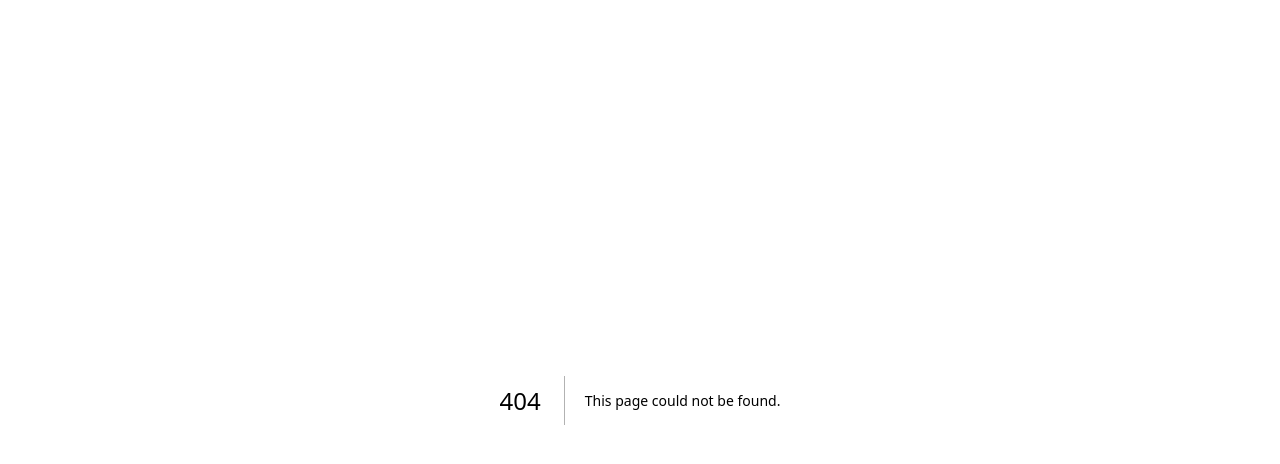
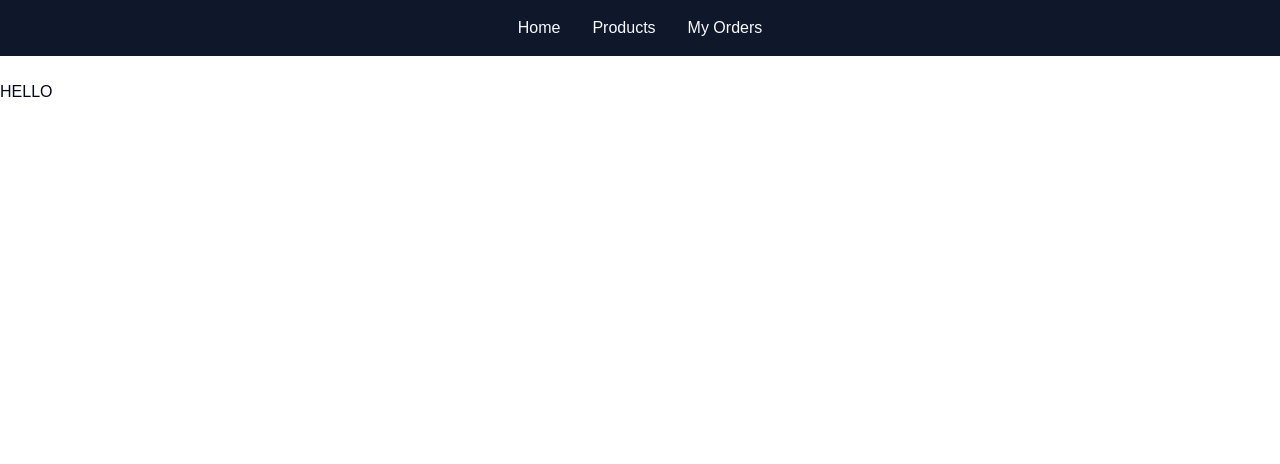
Before and after one commit to FrischSticks/eCommApp, a Next.js app: page /products/1/purchase in a window 1280 px wide. Before the commit this address had no page. Shown: the top 464 px of the page. Built offline with nearby package versions, Linux system fonts and the light colour scheme.

Commit message:
Setup Dynamic Route

```diff
--- /dev/null
+++ b/src/app/(customerFacing)/products/[id]/purchase/page.tsx
@@ -0,0 +1,3 @@
+export default function PurchasePage() {
+    return <h1>HELLO</h1>
+}
```
